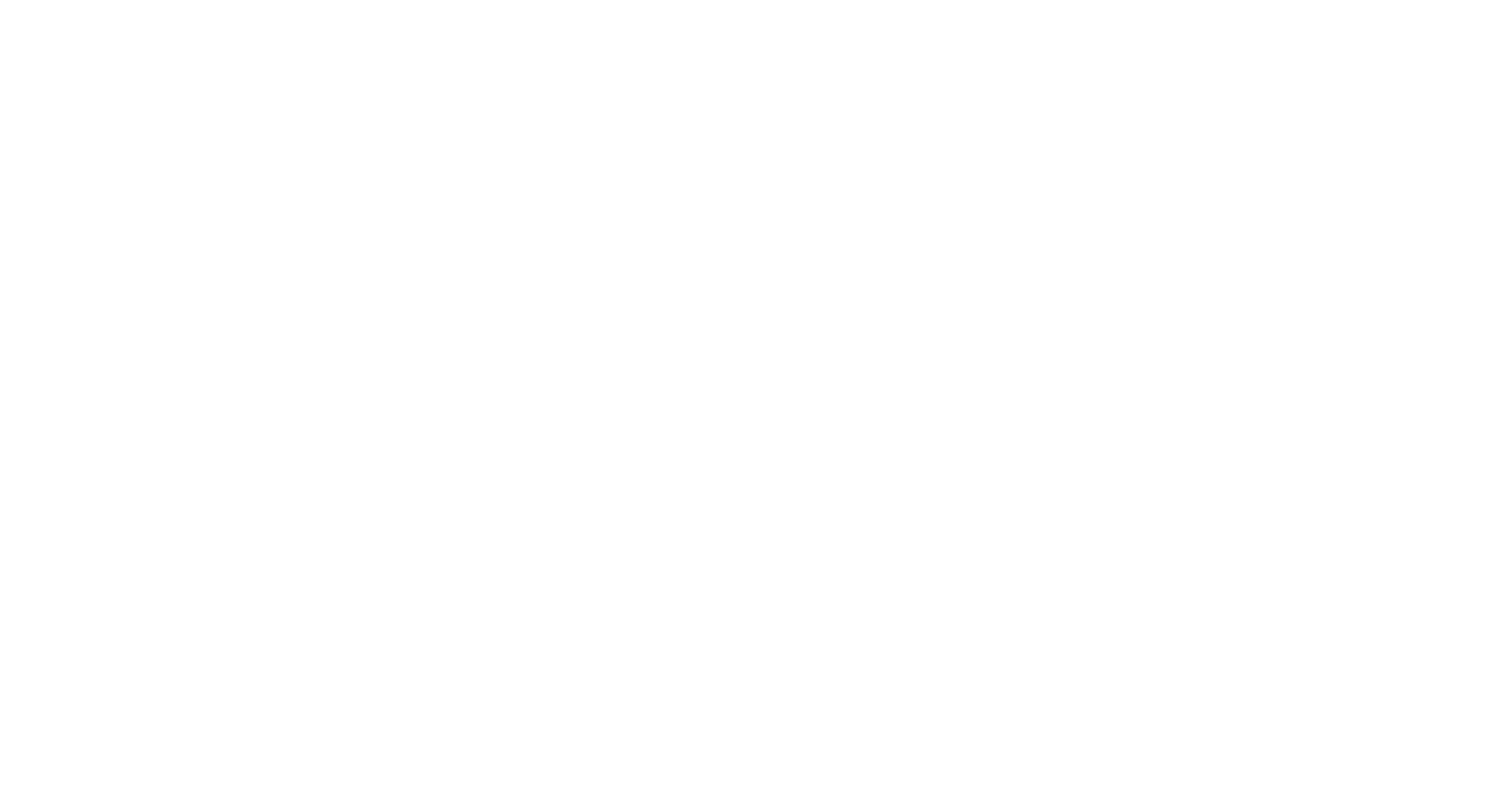
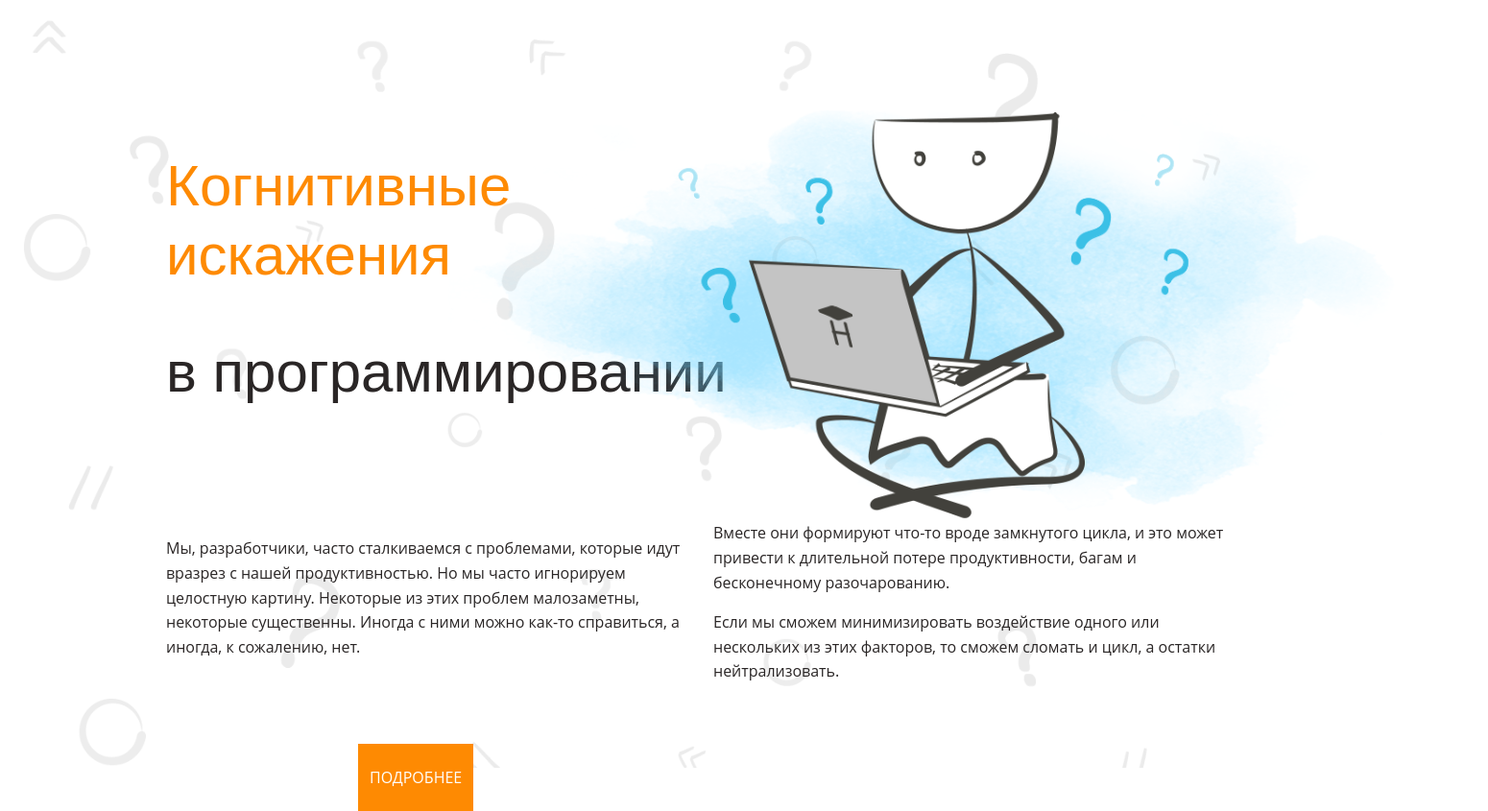
Before and after one commit to alex-popov-tech/layout-designer-project-lvl1, a website: page src/index.html in a window 1280 px wide. Shown: the whole page at 96% size, 1550 px wide, since content can reach past the window. Before the commit the page ends 800 px from the top, so only its background shows below. Drawn offline with Linux system fonts and the light colour scheme.

Commit message:
step 1 - draft

```diff
--- a/src/index.html
+++ b/src/index.html
@@ -1,14 +1,45 @@
 <!DOCTYPE html>
 <html lang="ru">
-<head>
-    <meta charset="UTF-8">
-    <meta name="viewport" content="width=device-width, initial-scale=1.0">
-    <meta http-equiv="X-UA-Compatible" content="ie=edge">
-    <title>Document</title>
+  <head>
+    <!--  <script>setTimeout(() => location.reload(), 5000)</script>  -->
+    <meta charset="UTF-8" />
+    <meta name="viewport" content="width=device-width, initial-scale=1.0" />
+    <meta http-equiv="X-UA-Compatible" content="ie=edge" />
+    <title>Test title</title>
+    <header>
+      <section>
+        <h2 class="c-base">
+          Когнитивные<br />
+          искажения
+        </h2>
+        <h2>в программировании</h2>
+        <img src="images/main.png" alt="thinking dude in lotos" />
+        <article>
+          <p>
+            Мы, разработчики, часто сталкиваемся с проблемами, которые идут вразрез с нашей продуктивностью. Но мы часто
+            игнорируем целостную картину. Некоторые из этих проблем малозаметны, некоторые существенны. Иногда с ними
+            можно как-то справиться, а иногда, к сожалению, нет.
+          </p>
+          <p>
+            Вместе они формируют что-то вроде замкнутого цикла, и это может привести к длительной потере продуктивности,
+            багам и бесконечному разочарованию.
+          </p>
+          <p>
+            Если мы сможем минимизировать воздействие одного или нескольких из этих факторов, то сможем сломать и цикл, а
+            остатки нейтрализовать.
+          </p>
+        </article>
+        <a class="btn" href="#5cognits">подробнее</a>
+      </section>
+    </header>
+    <!--  <main>  -->
+    <!--  <section>section 1</section>  -->
+    <!--  <section>section 2</section>  -->
+    <!--  <section>section 3</section>  -->
+    <!--  </main>  -->
+    <!--  <footer>footer</footer>  -->
 
-    <link rel="stylesheet" href="styles/style.css">
-</head>
-<body>
-
-</body>
+    <link rel="stylesheet" href="styles/style.css" />
+  </head>
+  <body></body>
 </html>
--- /dev/null
+++ b/src/styles/base.css
@@ -0,0 +1,46 @@
+/** CSS STYLE **/
+:root {
+  --c-white: #fff;
+  --c-trans-white: #d7ccc0;
+  --c-bright: #f5f4f0;
+  --c-base: #fe8a02;
+  --c-base-hover: #ea7600;
+  --c-base-dark: #42413c;
+  --c-dark: #2a2626;
+  --c-trans-dark: #908d8b;
+  --c-brown: #b09a81;
+  --c-blue: #1085c5;
+}
+
+* {
+  color: #2a2626;
+  font: 16px/1.6em "Open Sans", sans-serif;
+}
+
+h1,
+h2,
+h3,
+h4,
+h5,
+h6 {
+  font-family: Neucha, sans-serif;
+  line-height: 1.2em;
+}
+
+h1 {
+  font-size: 72px;
+}
+
+h2 {
+  font-size: 60px;
+}
+
+h3 {
+  font-size: 34px;
+}
+
+section {
+  max-width: 1110px;
+  padding-top: 100px;
+  padding-bottom: 100px;
+}
--- /dev/null
+++ b/src/styles/components.css
@@ -0,0 +1,16 @@
+.btn {
+  padding: 24px 12px;
+
+  color: var(--c-white);
+  text-transform: uppercase;
+  text-decoration: none;
+
+  background: var(--c-base);
+  border: none;
+
+  cursor: pointer;
+}
+
+.btn:hover {
+  background: var(--c-base-hover);
+}
--- /dev/null
+++ b/src/styles/header.css
@@ -0,0 +1,59 @@
+header {
+  display: flex;
+}
+
+header::before {
+  position: absolute;
+  top: 0;
+  left: 0;
+
+  z-index: -1;
+
+  width: 100vw;
+  height: 100vh;
+
+  background: url("../images/background.png");
+  background-repeat: no-repeat;
+  background-size: cover;
+
+  opacity: 0.1;
+
+  content: "";
+}
+
+header h2 {
+  position: relative;
+  top: 0;
+  left: 165px;
+}
+
+header h2:nth-of-type(1) {
+  color: var(--c-base);
+}
+
+header img {
+  position: absolute;
+  top: 55px;
+  right: -270px;
+
+  height: 525px;
+}
+
+header article {
+  position: relative;
+  top: 70px;
+  left: 165px;
+
+  margin-top: 12px;
+  margin-bottom: 12px;
+
+  font-weight: bold;
+  column-count: 2;
+  column-gap: 30px;
+}
+
+header .btn {
+  position: relative;
+  top: 140px;
+  left: 365px;
+}
--- a/src/styles/style.css
+++ b/src/styles/style.css
@@ -1,7 +1,3 @@
-/** CSS STYLE **/
-
-.hello {
-  display: block;
-
-  color: #fff;
-}
+@import "base.css";
+@import "components.css";
+@import "header.css";
```
Also changed, not shown: src/images/1.png (added), src/images/2.png (added), src/images/3.png (added), src/images/4.png (added), src/images/5.png (added), src/images/background.png (added), src/images/main.png (added), src/images/send.svg (added).
